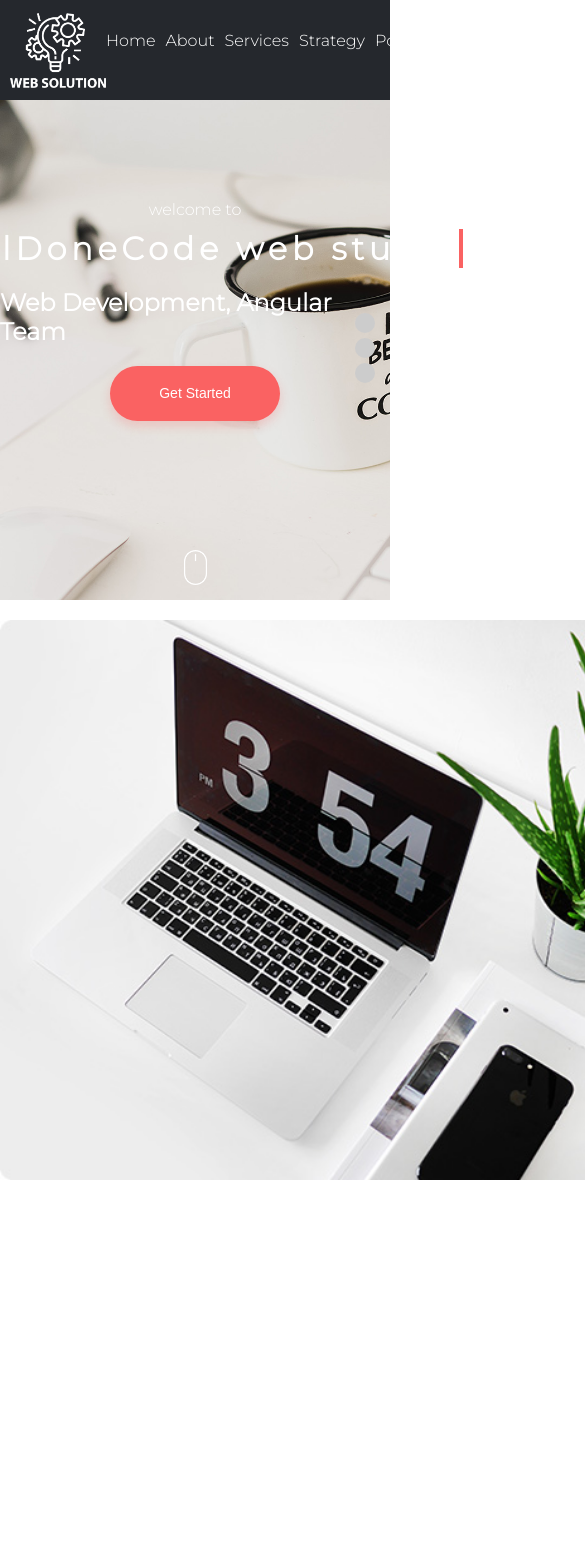
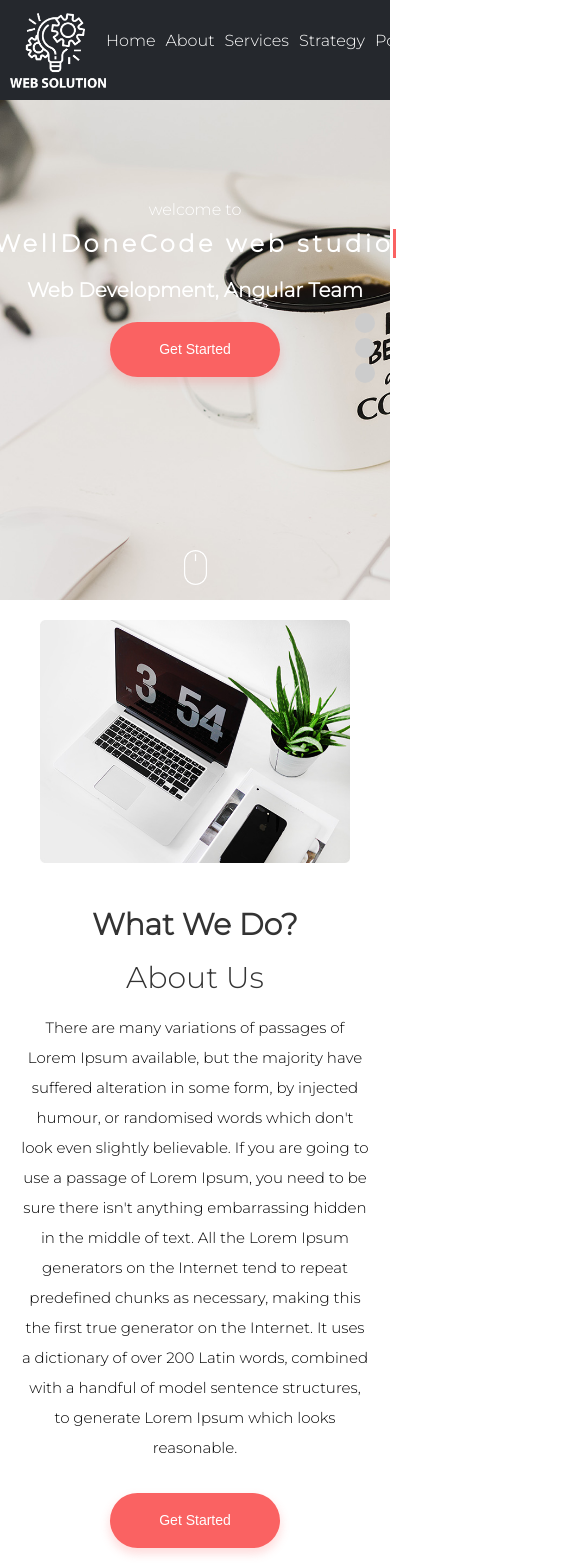
Before and after one commit to Valdemar26/wdc-landing, an Angular app: page / in a window 390 px wide. Shown: the top 1568 px of the page, 585 px wide, since content can reach past the window. Built offline with nearby package versions, Linux system fonts and the light colour scheme.

Commit message:
25: - added media queries for screens smallest 1024px

```diff
--- a/src/app/components/get-in-touch/get-in-touch.component.scss
+++ b/src/app/components/get-in-touch/get-in-touch.component.scss
@@ -90,7 +90,7 @@
           box-shadow: none;
           border-bottom: 1px solid $gray;
           display: block;
-          width: 100%;
+          width: calc(100% - 24px);
           height: 34px;
           padding: 6px 12px;
           font-size: 14px;
@@ -152,3 +152,36 @@
     width: 100%;
   }
 }
+
+@media (max-width: 1024px) {
+  .wdc-touch {
+    flex-direction: column;
+    text-align: center;
+    padding: 20px 0;
+
+    .wdc-go-to-top {
+      right: 0;
+      left: 20px;
+      bottom: 20px;
+    }
+
+    .wdc-details, .wdc-form {
+      padding-left: 20px;
+      padding-right: 0;
+      width: calc(100% - 20px);
+    }
+
+    .wdc-form {
+      margin: 0 auto;
+    }
+
+    .wdc-details {
+      margin-bottom: 30px;
+
+      .wdc-social {
+        flex-direction: row;
+        justify-content: space-around;
+      }
+    }
+  }
+}
--- a/src/app/components/header-slider/header-slider.component.scss
+++ b/src/app/components/header-slider/header-slider.component.scss
@@ -28,6 +28,7 @@
     }
 
     .typewriter {
+
       h1 {
         overflow: hidden;
         border-right: .15em solid $red;
@@ -39,6 +40,7 @@
           blink-caret .5s step-end infinite;
       }
     }
+
     h2 {
       margin-bottom: 20px;
     }
@@ -82,3 +84,19 @@
   from, to { border-color: transparent }
   50% { border-color: $red }
 }
+
+@media (max-width: 1024px) {
+  .wdc-slider-wrapper {
+    .wdc-slider-main {
+      .typewriter {
+        h1 {
+          font-size: 24px;
+        }
+      }
+
+      h2 {
+        font-size: 20px;
+      }
+    }
+  }
+}
--- a/src/app/components/header/header.component.scss
+++ b/src/app/components/header/header.component.scss
@@ -36,3 +36,12 @@
     }
   }
 }
+
+@media (max-width: 1024px) {
+  .wdc-wrapper {
+    .wdc-list {
+      overflow: hidden;
+      // todo add 'burger'
+    }
+  }
+}
--- a/src/app/components/our-services/our-services.component.scss
+++ b/src/app/components/our-services/our-services.component.scss
@@ -71,3 +71,17 @@
     }
   }
 }
+
+@media (max-width: 1024px) {
+  .wdc-services-wrapper {
+    padding: 20px 0;
+
+    .cards-list {
+      .card {
+        width: 80%;
+        margin: 0 auto 20px;
+        flex: none;
+      }
+    }
+  }
+}
--- a/src/app/components/recent-works/recent-works.component.scss
+++ b/src/app/components/recent-works/recent-works.component.scss
@@ -77,3 +77,16 @@
     }
   }
 }
+
+@media (max-width: 1024px) {
+  .wdc-recent-wrapper {
+    padding: 20px 0;
+    .works-wrapper {
+      flex-direction: column;
+
+      .wdc-example {
+        margin-bottom: 20px;
+      }
+    }
+  }
+}
--- a/src/app/components/strategy/strategy.component.scss
+++ b/src/app/components/strategy/strategy.component.scss
@@ -135,3 +135,31 @@
 
   }
 }
+
+
+@media (max-width: 1024px) {
+  .wdc-strategy-wrapper {
+    .container {
+      padding: 20px 0;
+
+      .step-1, .step-2, .step-3, .step-4 {
+        flex-direction: column;
+        margin-bottom: 50px;
+
+        .text {
+          p {
+            text-align: center;
+          }
+        }
+
+        .divider {
+          display: none;
+        }
+      }
+
+      .step-2, .step-4 {
+        flex-direction: column-reverse;
+      }
+    }
+  }
+}
--- a/src/app/components/what-we-do/what-we-do.component.scss
+++ b/src/app/components/what-we-do/what-we-do.component.scss
@@ -44,3 +44,34 @@
     }
   }
 }
+
+@media (max-width: 1024px) {
+  .wdc-do-wrapper {
+    flex-direction: column;
+
+    .wdc-left, .wdc-right {
+      flex: none;
+      padding: 20px;
+      width: calc(100% - 40px);
+    }
+
+    .wdc-left {
+      text-align: center;
+
+      img {
+        width: calc(100% - 40px);
+        height: auto;
+        margin-top: 0;
+        object-fit: cover;
+      }
+    }
+
+    .wdc-right {
+      text-align: center;
+
+      h2 {
+        margin-top: 0;
+      }
+    }
+  }
+}
```
